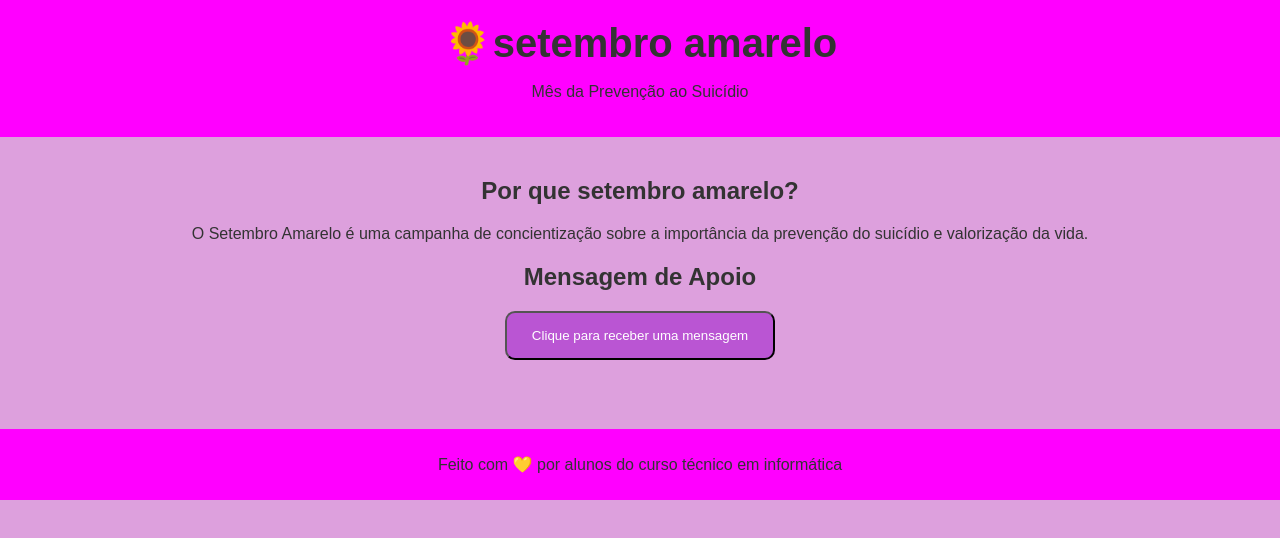
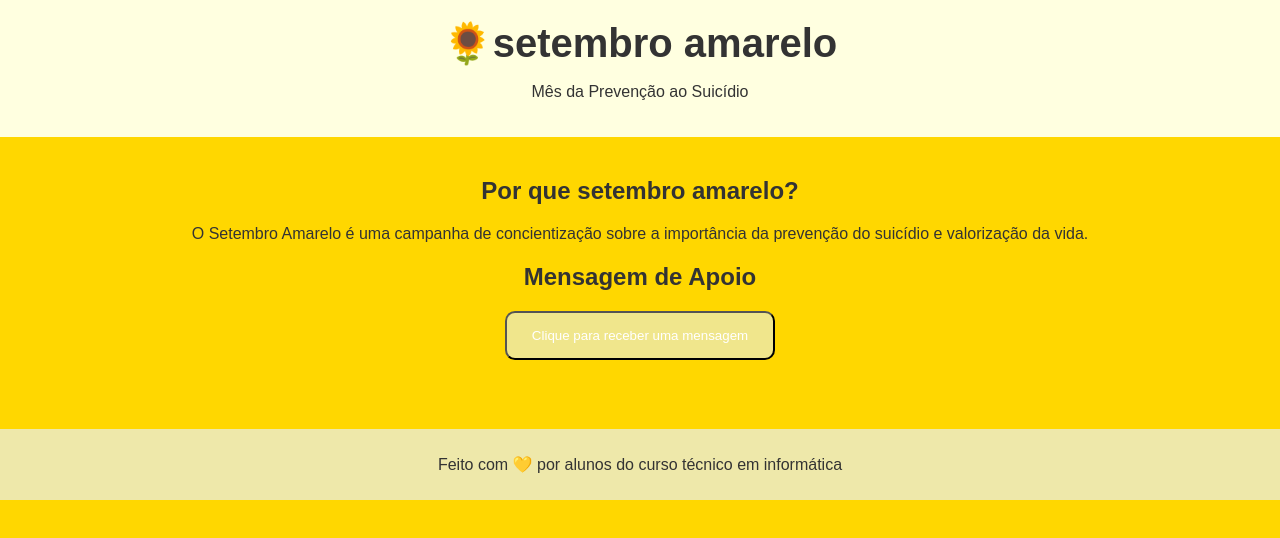
Before and after one commit to luienneguedes1-alt/setembro-amarelo, a plain HTML site: page index.html in a window 1280 px wide. Drawn offline with Linux system fonts and the light colour scheme.

Commit message:
Update style.css

```diff
--- a/style.css
+++ b/style.css
@@ -2,13 +2,13 @@ body {
    font-family: Arial, sans-serif;
   margin: 0;
   padding: 0;
-  background: #DDA0DD;
+  background: #FFD700;
   color: #333;
   text-align: center;
 }
 
 header {
-  background: #FF00FF;
+  background: #FFFFE0;
   padding: 20px;
   color: #333;
 }
@@ -23,7 +23,7 @@ main {
 }
 
 button {
-  background: #BA55D3;
+  background: #F0E68C;
   color: white;
   borded: none;
   padding: 15px 25px;
@@ -34,7 +34,7 @@ button {
 }
 
 button: hover {
-   background: #DDA0DD;
+   background: #FFE4B9;
 }
 
 #mensagem {
@@ -45,7 +45,7 @@ button: hover {
 }
 
 footer {
-  background: #FF00FF;
+  background: #EEE8AA;
   padding: 10px;
   margin-top:30px;
 }
```
